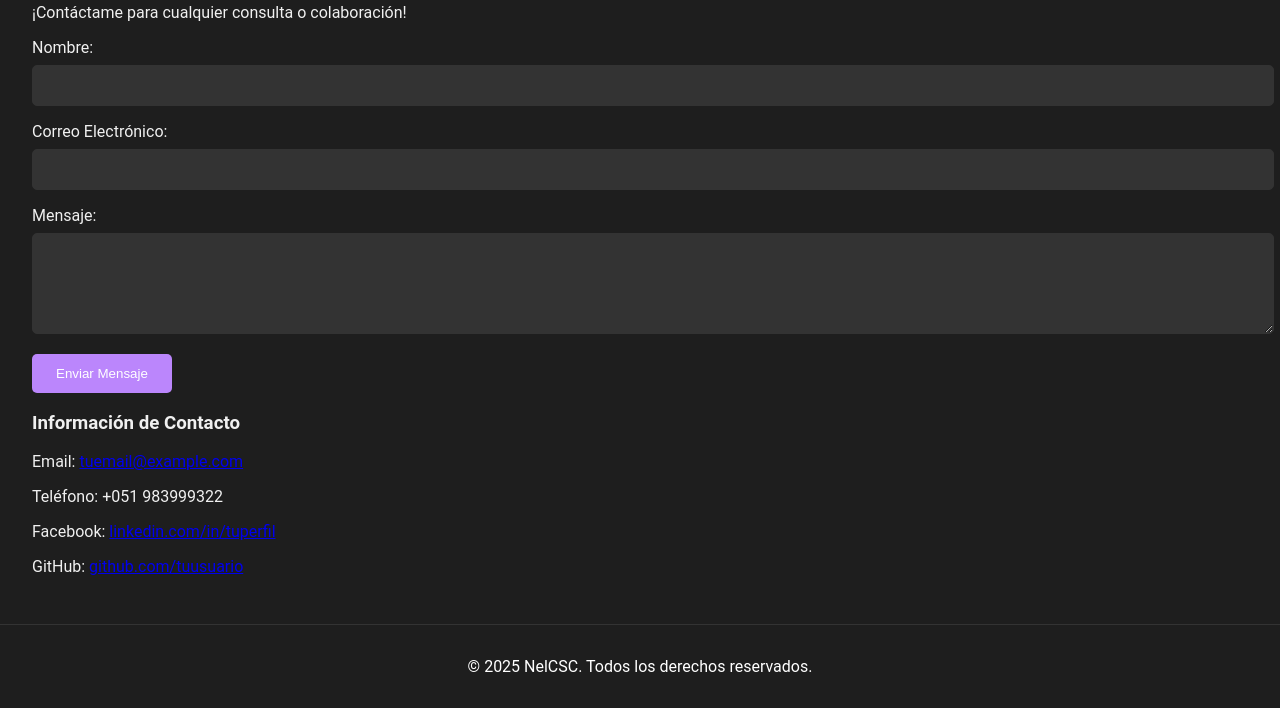
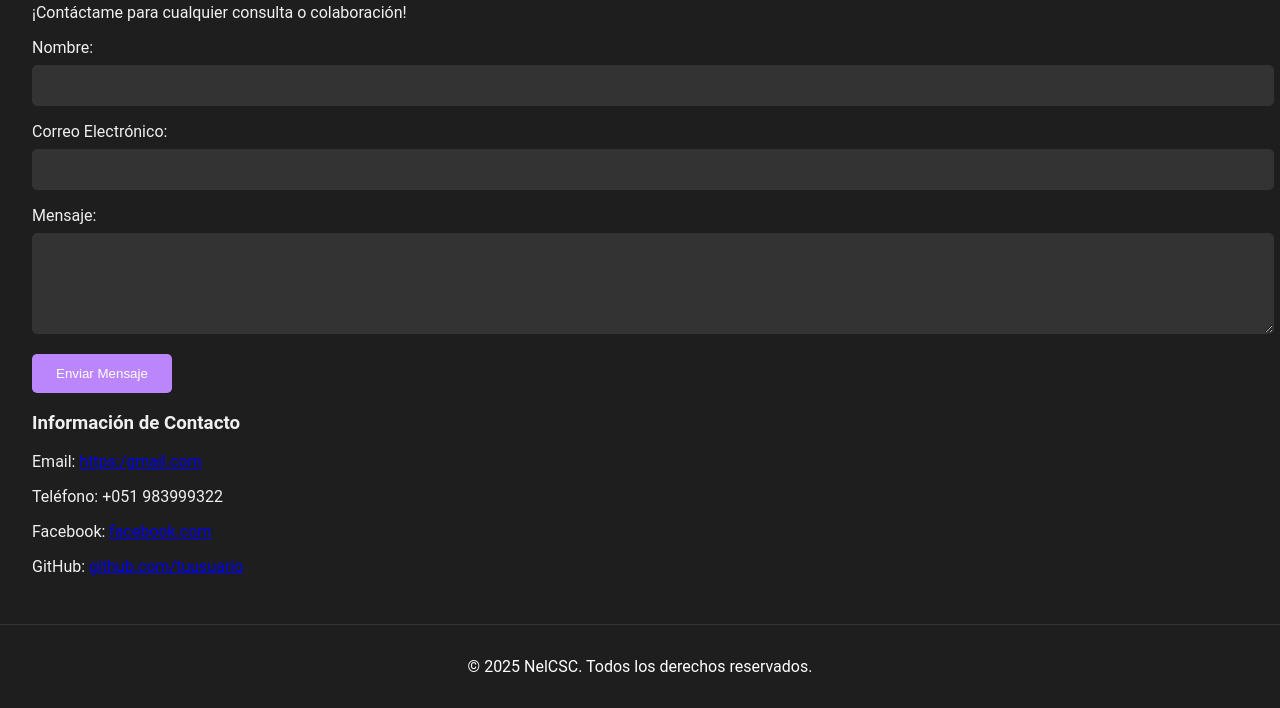
Before and after one commit to NelCSC/portafolio-personal-NelCSC, a plain HTML site: page contact.html in a window 1280 px wide. Shown: the part 224-932 px from the top of the page. Drawn offline with Linux system fonts and the light colour scheme.

Commit message:
Actualizacion de facebook y gmail

```diff
--- a/contact.html
+++ b/contact.html
@@ -41,9 +41,9 @@
 
         <div class="contact-info">
             <h3>Información de Contacto</h3>
-            <p>Email: <a href="mailto:tuemail@example.com">tuemail@example.com</a></p>
+            <p>Email: <a href="https://mail.google.com/">https:/gmail.com</a></p>
             <p>Teléfono: +051 983999322</p>
-            <p>Facebook: <a href="https://www.facebook.com/share/1LfHNLHGDU/" target="_blank">linkedin.com/in/tuperfil</a></p>
+            <p>Facebook: <a href="https://www.facebook.com/share/1LfHNLHGDU/" target="_blank">facebook.com</a></p>
             <p>GitHub: <a href="https://github.com/NelCSC/portafolio-personal-NelCSC.git" target="_blank">github.com/tuusuario</a></p>
         </div>
     </section>
```
